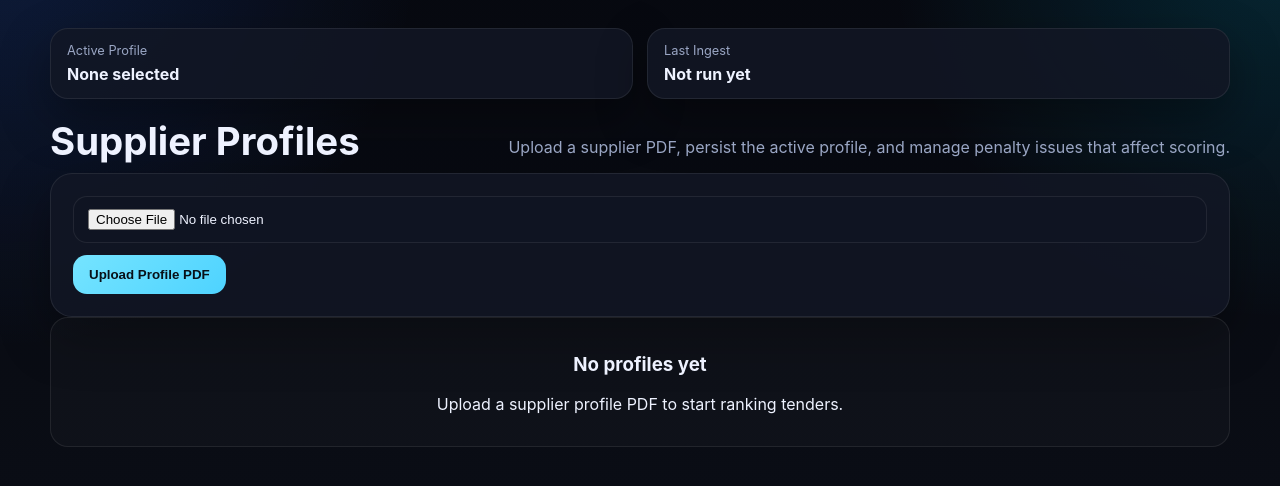
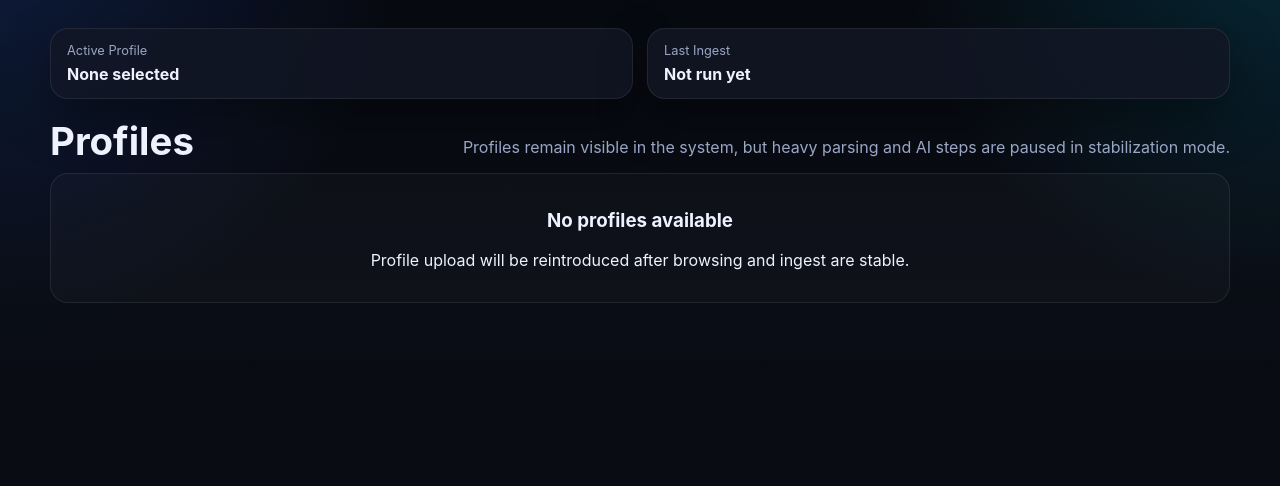
Before and after one commit to veza-sawbn/tenderai-kitchen, a Flask app: page /profiles in a window 1280 px wide. Shown: the part 73-559 px from the top of the page. Run offline with Flask 3, Linux system fonts and the light colour scheme; some libraries are stand-ins or nearby versions.

Commit message:
Update supplier profiles page content and structure

```diff
--- a/templates/profiles.html
+++ b/templates/profiles.html
@@ -2,15 +2,8 @@
 
 {% block content %}
 <section class="section-head">
-    <h1>Supplier Profiles</h1>
-    <p class="muted">Upload a supplier PDF, persist the active profile, and manage penalty issues that affect scoring.</p>
-</section>
-
-<section class="glass-card">
-    <form action="{{ url_for('upload_profile') }}" method="post" enctype="multipart/form-data" class="inline-form" data-loading="true">
-        <input type="file" name="profile_pdf" accept=".pdf" required>
-        <button class="btn btn-primary" type="submit">Upload Profile PDF</button>
-    </form>
+    <h1>Profiles</h1>
+    <p class="muted">Profiles remain visible in the system, but heavy parsing and AI steps are paused in stabilization mode.</p>
 </section>
 
 <div class="stack-list">
@@ -27,50 +20,23 @@
                         {% endif %}
                     </div>
                 </div>
-                {% if not profile.is_active %}
-                    <form action="{{ url_for('activate_profile', profile_id=profile.id) }}" method="post">
-                        <button class="btn btn-secondary" type="submit">Set Active</button>
-                    </form>
-                {% endif %}
             </div>
 
             <div class="detail-grid">
                 <div>
                     <label>Capabilities</label>
-                    <p>{{ profile.capabilities_text or "Not parsed" }}</p>
+                    <p>{{ profile.capabilities_text or "Not set" }}</p>
                 </div>
                 <div>
                     <label>Locations</label>
-                    <p>{{ profile.locations_text or "Not parsed" }}</p>
+                    <p>{{ profile.locations_text or "Not set" }}</p>
                 </div>
-            </div>
-
-            <h4>Profile Issues</h4>
-            <div class="issues-list">
-                {% for issue in profile.issues %}
-                    <div class="issue-card">
-                        <div>
-                            <strong>{{ issue.title }}</strong>
-                            <p class="muted">{{ issue.detail }}</p>
-                            <small>Status: {{ issue.status }} · Penalty: {{ issue.penalty_weight }}</small>
-                        </div>
-                        <form action="{{ url_for('update_issue_status', issue_id=issue.id) }}" method="post" class="inline-form">
-                            <select name="status">
-                                <option value="pending" {% if issue.status == 'pending' %}selected{% endif %}>Pending</option>
-                                <option value="fixed" {% if issue.status == 'fixed' %}selected{% endif %}>Fixed</option>
-                            </select>
-                            <button class="btn btn-secondary" type="submit">Save</button>
-                        </form>
-                    </div>
-                {% else %}
-                    <p class="muted">No issues recorded.</p>
-                {% endfor %}
             </div>
         </section>
     {% else %}
         <div class="empty-state">
-            <h3>No profiles yet</h3>
-            <p>Upload a supplier profile PDF to start ranking tenders.</p>
+            <h3>No profiles available</h3>
+            <p>Profile upload will be reintroduced after browsing and ingest are stable.</p>
         </div>
     {% endfor %}
 </div>
```
